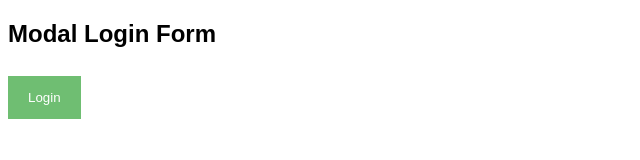
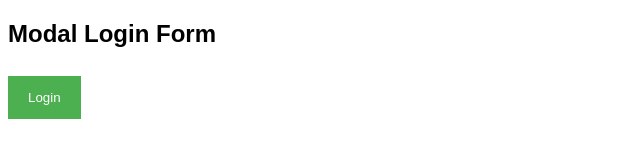
Before and after one commit to obeay/heather, a plain HTML site: page index.html in a window 1280 px wide. In both pictures the pointer is over the button "Login". Shown: the whole page, without its empty margins (0-640 px from the left). Drawn offline with Linux system fonts and the light colour scheme.

Commit message:
Update index.html

```diff
--- a/index.html
+++ b/index.html
@@ -27,7 +27,7 @@ button {
 }
 
 button:hover {
-    opacity: 0.8;
+    opacity: 100;
 }
 
 /* Extra styles for the cancel button */
```
